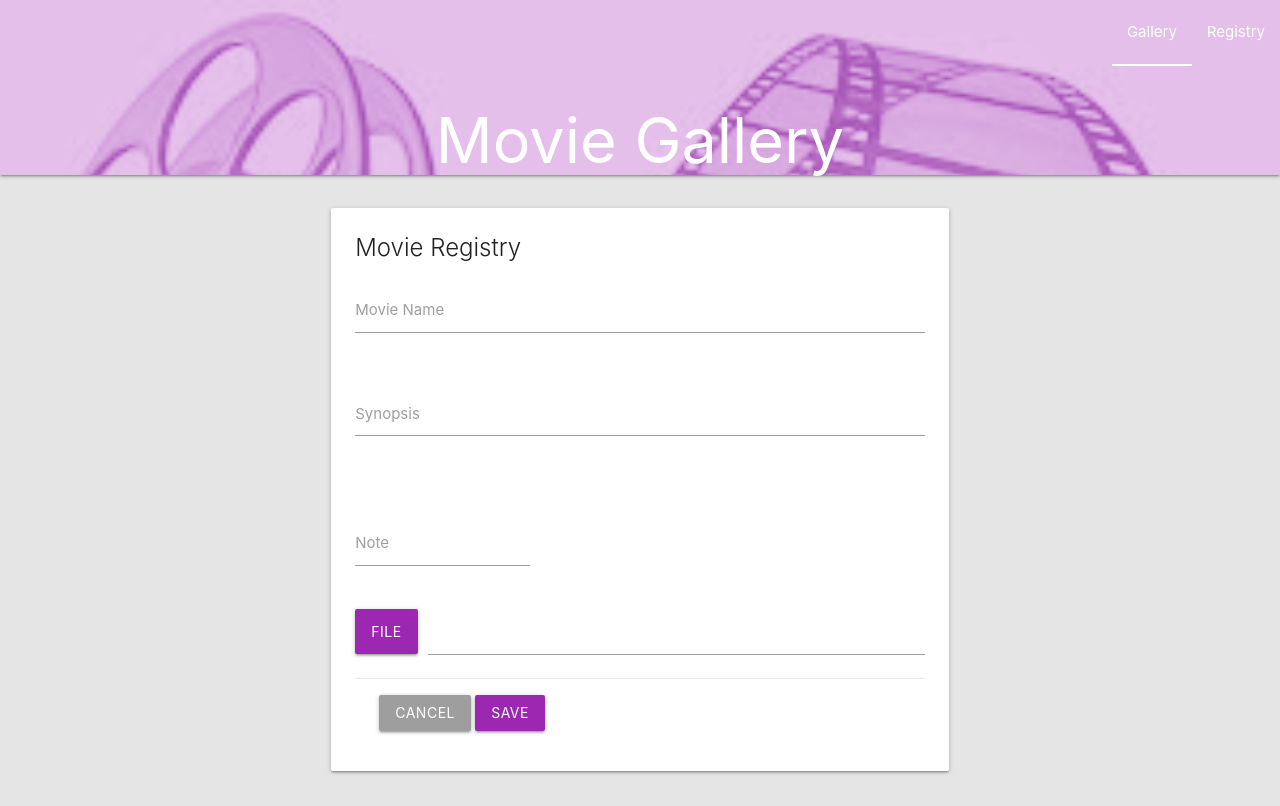
After one commit to JulianaAmoriN/gallery-movie-php, a PHP site: page /registry.php in a window 1280 px wide. The commit adds this page. Run offline with PHP 8.4, Linux system fonts and the light colour scheme.

Commit message:
loop dos cards e finalizaçao do css

```diff
--- /dev/null
+++ b/header.php
@@ -0,0 +1,14 @@
+<!DOCTYPE html>
+<html lang="en">
+
+<head>
+    <meta charset="UTF-8">
+    <meta name="viewport" content="width=device-width, initial-scale=1.0">
+    <!-- Compiled and minified CSS -->
+    <link rel="stylesheet" href="https://cdnjs.cloudflare.com/ajax/libs/materialize/1.0.0/css/materialize.min.css">
+    <!-- Compiled and minified JavaScript -->
+    <script src="https://cdnjs.cloudflare.com/ajax/libs/materialize/1.0.0/js/materialize.min.js"></script>
+    <link href="https://fonts.googleapis.com/icon?family=Material+Icons" rel="stylesheet">
+    <link rel="stylesheet" href="style.css">
+    <title>Movie Gallery</title>
+</head>
--- /dev/null
+++ b/registry.php
@@ -0,0 +1,70 @@
+<?php include "header.php"?>
+<body>
+    <nav class="nav-extended purple lighten-3">
+        <div class="nav-wrapper">
+            <ul id="nav-mobile" class="right">
+                <li class="active"><a href="gallery.php">Gallery</a></li>
+                <li><a href="registry.php">Registry</a></li>
+            </ul>
+        </div>
+        <div class="nav-header center">
+            <h1>Movie Gallery</h1>
+        </div>
+    </nav>
+
+    <div class="row">
+        <div class="col s6 offset-s3">
+            <div class="card">
+                <div class="card-content">
+                    <span class="card-title">Movie Registry</span>
+                    <div class="row">
+                        <div class="input-field col s12">
+                            <input id="movie" type="text" class="validate" require>
+                            <label for="movie">Movie Name</label>
+                        </div>
+                    </div>
+
+                    <div class="row">
+                        <form class="col s12">
+                            <div class="row">
+                                <div class="input-field col s12">
+                                    <textarea id="synopsis" class="materialize-textarea"></textarea>
+                                    <label for="synopsis">Synopsis</label>
+                                </div>
+                            </div>
+                        </form>
+                    </div>
+
+                    <div class="row">
+                        <div class="input-field col s4">
+                            <input id="note" type="number" step=".1" min=0 max=10 class="validate" require>
+                            <label for="note">Note</label>
+                        </div>
+                    </div>
+
+
+                    <form action="#">
+                        <div class="file-field input-field">
+                            <div class="btn purple light-2">
+                                <span>File</span>
+                                <input type="file">
+                            </div>
+                            <div class="file-path-wrapper">
+                                <input class="file-path validate" type="text">
+                            </div>
+                        </div>
+                    </form>
+
+                    <div class="card-action">
+                        <a class="waves-effect waves-light btn grey" href="gallery.php">Cancel</a>
+                        <a href="#" class="waves-effect waves-light btn purple">Save</a>
+                    </div>
+
+                </div>
+            </div>
+        </div>
+    </div>
+
+</body>
+
+</html>
--- /dev/null
+++ b/style.css
@@ -0,0 +1,17 @@
+body{
+    background-color: #e5e5e5;
+}
+.nav-extended{
+    background-image: url("images/back.jpeg");
+    background-size: cover;
+    background-blend-mode: soft-light;
+}
+
+nav ul li.active{
+    border-bottom: solid 2px #fff;
+    background-color: transparent;
+}
+
+nav-header h1{
+    text-shadow: 2px 2px 15px #000;
+}
```
Also changed, not shown: gallery.php (+19 -20 lines), images/back.jpeg (added).
